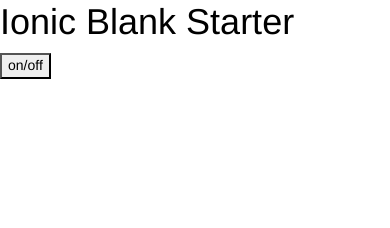
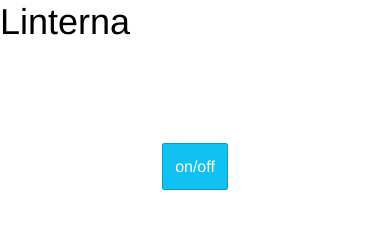
Before and after one commit to anibalardid/flashlight, a website: page www/index.html in a window 390 px wide. Drawn offline with Linux system fonts and the light colour scheme; some packages are replaced by stand-ins of ours; files that its build step writes are made by us from their sources.

Commit message:
linterna

```diff
--- a/www/index.html
+++ b/www/index.html
@@ -25,12 +25,17 @@
 <body ng-app="starter">
 
     <ion-pane>
-      <ion-header-bar class="bar-stable">
-        <h1 class="title">Ionic Blank Starter</h1>
+        <ion-header-bar class="bar-energized">
+            <h1 class="title">Linterna</h1>
         </ion-header-bar>
+
         <ion-content ng-controller="myCtrl">
+            <div style="margin-top: 100px;">
+                <center>
+                    <button class="button button-calm" ng-click="call()">on/off</button>
+                </center>
 
-      <button ng-click="call()">on/off</button>
+            </div>
 
         </ion-content>
     </ion-pane>
```
Lines whose indentation alone changed are shown as unchanged.
